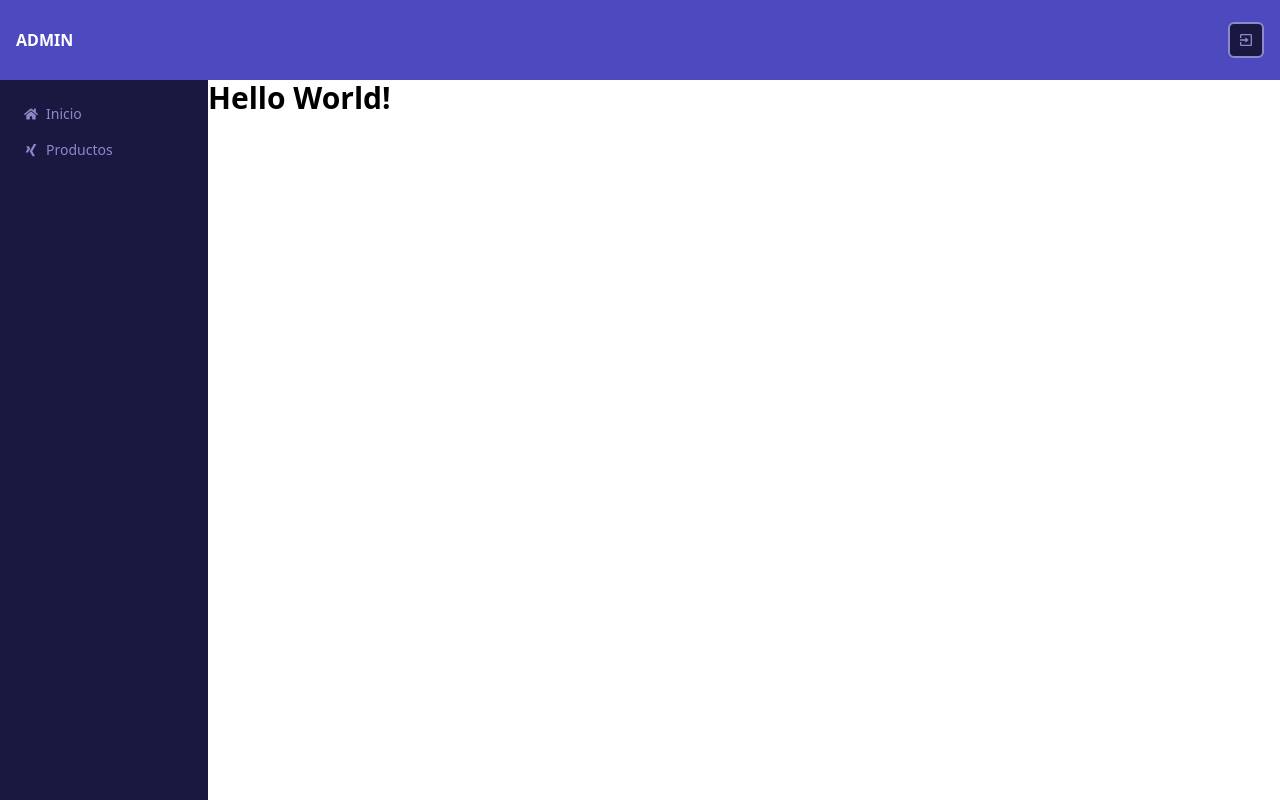
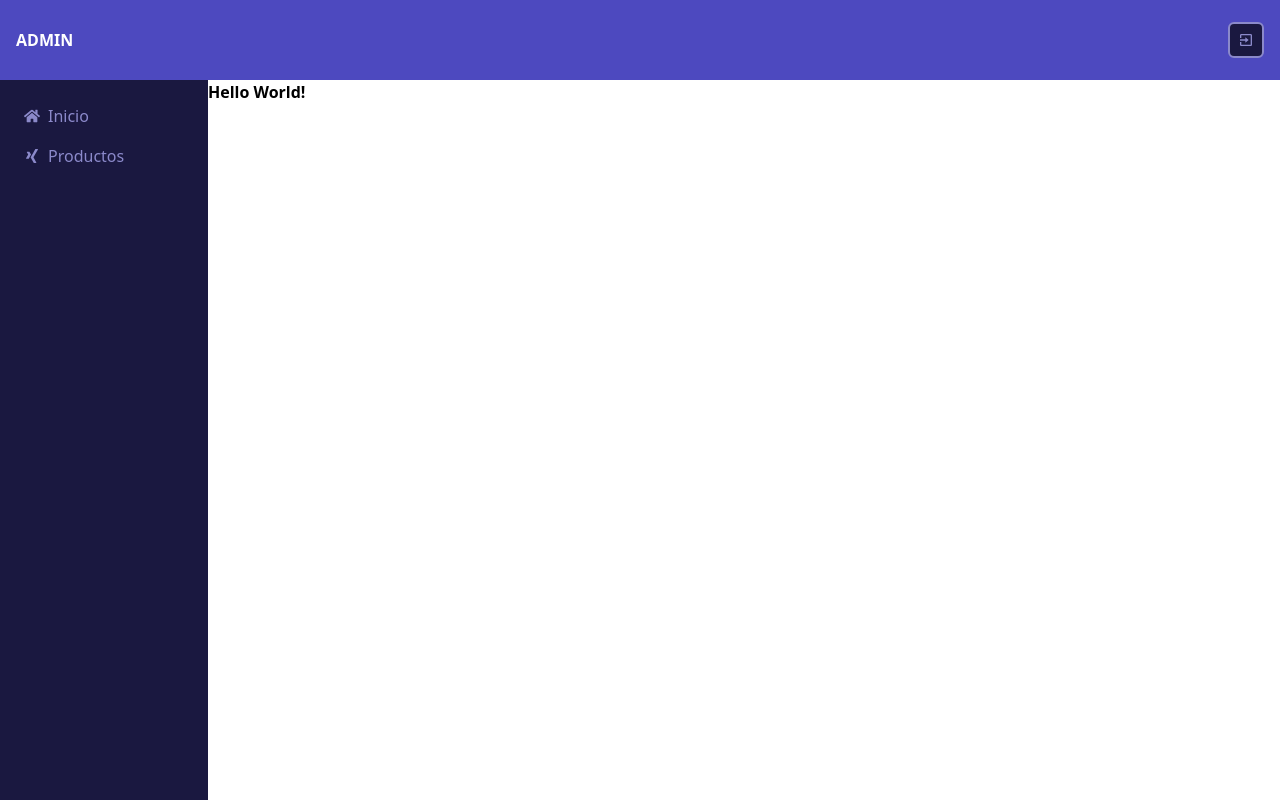
Before and after one commit to lopez-tomas/nextjs-crud, a Next.js app in the folder frontend/: page / in a window 1280 px wide. Built offline with nearby package versions, Linux system fonts and the light colour scheme.

Commit message:
[STYLES]: new colors & font-size added.

```diff
--- a/frontend/tailwind.config.js
+++ b/frontend/tailwind.config.js
@@ -6,6 +6,9 @@ module.exports = {
     "./src/containers/**/*.{js,ts,jsx,tsx}",
   ],
   theme: {
+    fontSize: {
+      '2xs': ['0.625rem', '0.75rem'],
+    },
     extend: {
       colors: {
         'white-color': 'var(--white)',
@@ -13,6 +16,9 @@ module.exports = {
         'black-2-color': 'var(--black-2)',
         'green-color': 'var(--green)',
         'red-color': 'var(--red)',
+        'red-2-color': 'var(--red-2)',
+        'blue-color': 'var(--blue)',
+        'blue-2-color': 'var(--blue-2)',
         'primary-color': 'var(--primary-color)',
         'secondary-color': 'var(--secondary-color)',
         'tertiary-color': 'var(--tertiary-color)',
```
